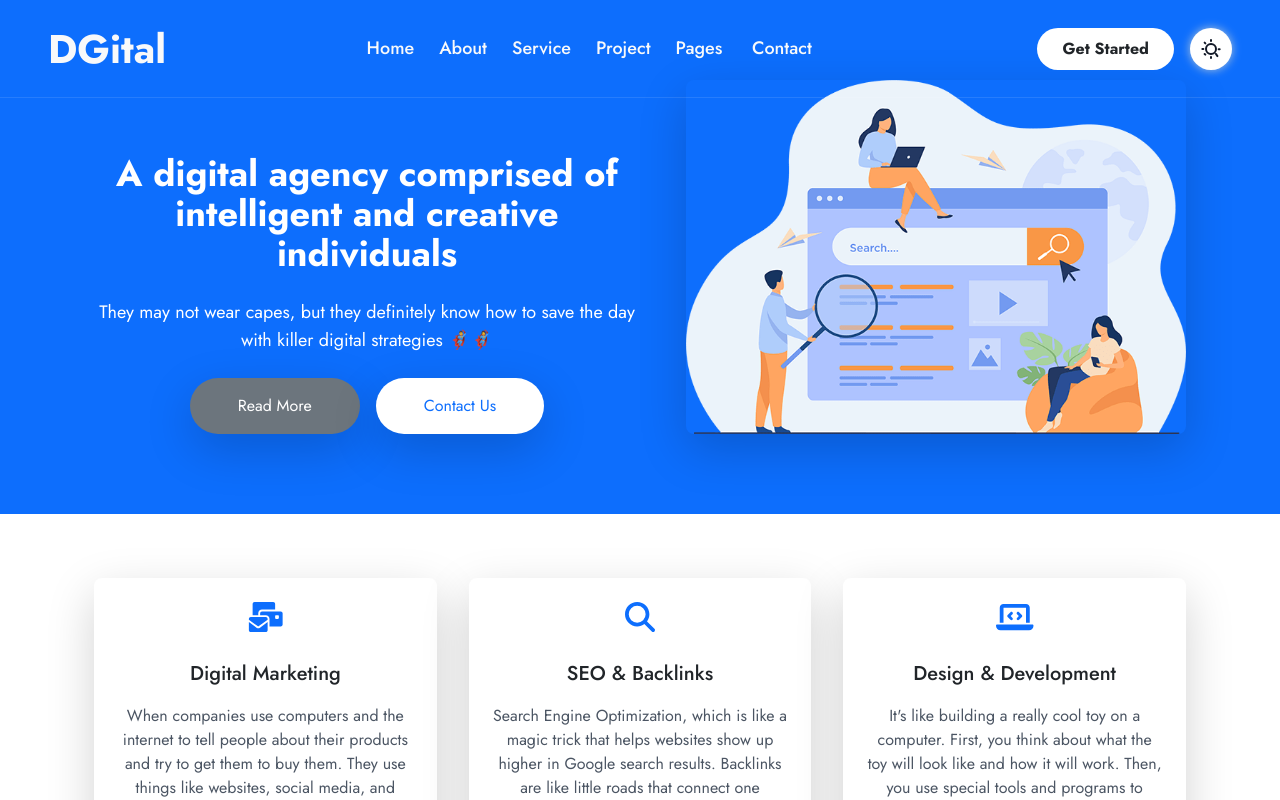
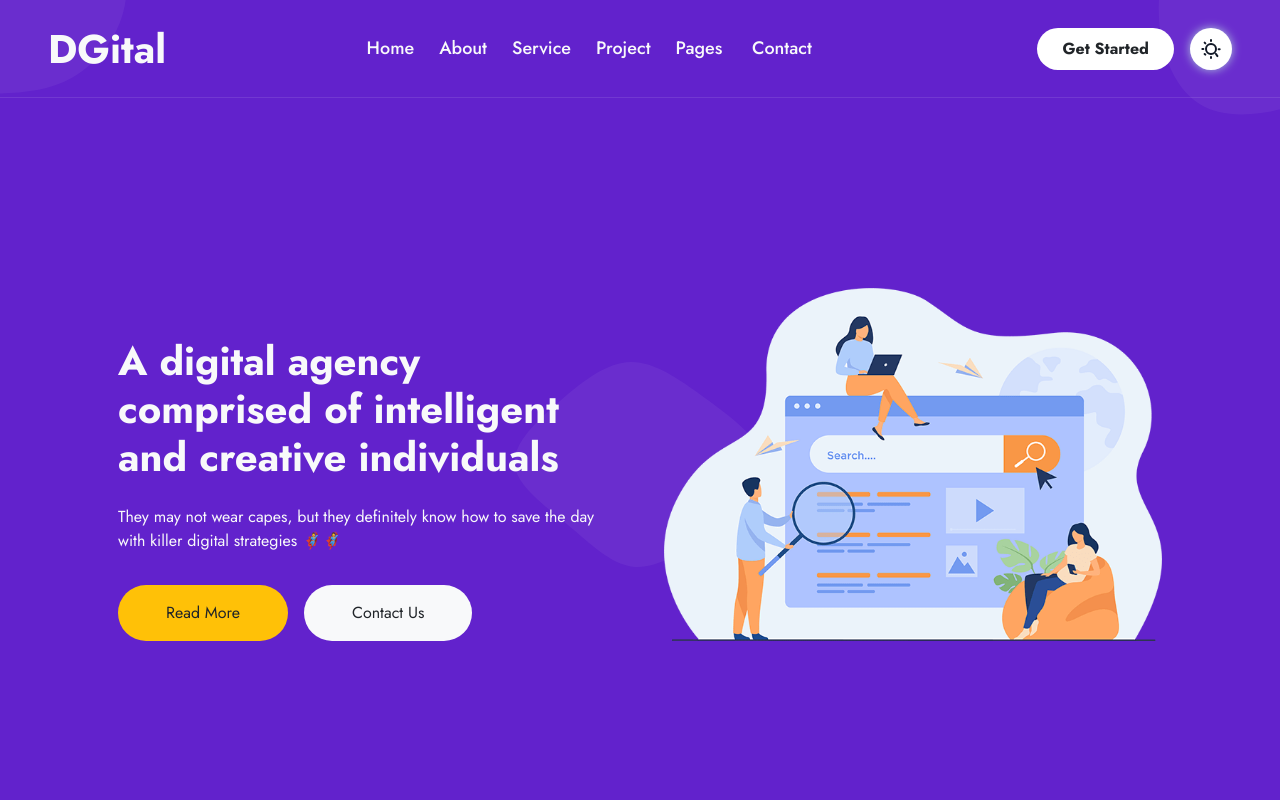
Before and after one commit to BitBarricade/webpage-next, a Next.js app: page / in a window 1280 px wide. Shown: the top 800 px of the page. Built offline with nearby package versions, Linux system fonts and the light colour scheme.

Commit message:
hero section done

```diff
--- a/src/app/about/page.tsx
+++ b/src/app/about/page.tsx
@@ -1,5 +1,5 @@
 import React from "react";
-import Hero from "@/components/Hero";
+import Hero from "@/components/Hero/Hero";
 import Feature from "@/components/Feature";
 import Facts from "@/components/Facts";
 import Team from "@/components/Team";
--- a/src/app/contact/page.tsx
+++ b/src/app/contact/page.tsx
@@ -1,4 +1,4 @@
-import Hero from "@/components/Hero";
+import Hero from "@/components/Hero/Hero";
 import ContactForm from "@/components/ContactForm";
 
 const ContactPage = () => {
--- a/src/app/page.tsx
+++ b/src/app/page.tsx
@@ -1,5 +1,5 @@
 // app/page.tsx
-import Hero from "@/components/Hero";
+import Hero from "@/components/Hero/Hero";
 import Feature from "@/components/Feature";
 import Facts from "@/components/Facts";
 import Service from "@/components/Service";
--- a/src/app/project/page.tsx
+++ b/src/app/project/page.tsx
@@ -1,6 +1,6 @@
 import React from "react";
 
-import Hero from "@/components/Hero";
+import Hero from "@/components/Hero/Hero";
 import ProjectList from "@/components/ProjectList";
 import Footer from "@/components/Footer";
 import Navbar from "@/components/NavBar/NavBar";
--- a/src/app/service/page.tsx
+++ b/src/app/service/page.tsx
@@ -1,4 +1,4 @@
-import Hero from "@/components/Hero";
+import Hero from "@/components/Hero/Hero";
 import Service from "@/components/Service";
 import Newsletter from "@/components/Newsletter";
 import Footer from "@/components/Footer";
--- a/src/app/team/page.tsx
+++ b/src/app/team/page.tsx
@@ -1,5 +1,5 @@
 import React from "react";
-import Hero from "@/components/Hero";
+import Hero from "@/components/Hero/Hero";
 import Team from "@/components/Team";
 import Footer from "@/components/Footer";
 import Navbar from "@/components/NavBar/NavBar";
--- a/src/app/testimonial/page.tsx
+++ b/src/app/testimonial/page.tsx
@@ -1,5 +1,5 @@
 import React from "react";
-import Hero from "@/components/Hero";
+import Hero from "@/components/Hero/Hero";
 import TestimonialList from "@/components/TestimonialList";
 import Footer from "@/components/Footer";
 import Navbar from "@/components/NavBar/NavBar";
--- a/src/components/Hero.tsx
+++ /dev/null
@@ -1,46 +0,0 @@
-import React from "react";
-import Link from "next/link";
-import Image from "next/image";
-
-const Hero: React.FC = () => {
-  return (
-    <div className="bg-primary py-20">
-      <div className="container mx-auto px-4 sm:px-6 lg:px-8">
-        <div className="flex flex-col lg:flex-row lg:items-end lg:justify-between">
-          <div className="lg:w-1/2 text-center lg:text-left">
-            <h1 className="text-white text-4xl font-extrabold mb-4 animate-slideInDown">
-              A digital agency comprised of intelligent and creative individuals
-            </h1>
-            <p className="text-white text-lg mb-6 animate-slideInDown">
-              They may not wear capes, but they definitely know how to save the
-              day with killer digital strategies 🦸‍♂️🦸‍♀️
-            </p>
-            <div className="space-x-4">
-              <Link href="/login" passHref>
-                <span className="inline-block bg-secondary text-white py-3 px-5 rounded-full shadow-lg transform transition hover:scale-105 animate-slideInLeft">
-                  Read More
-                </span>
-              </Link>
-              <Link href="/contact" passHref>
-                <span className="inline-block bg-white text-primary py-3 px-5 rounded-full shadow-lg transform transition hover:scale-105 animate-slideInRight">
-                  Contact Us
-                </span>
-              </Link>
-            </div>
-          </div>
-          <div className="mt-10 lg:mt-0 lg:w-1/2 flex justify-center lg:justify-end">
-            <Image
-              className="rounded-lg shadow-lg transform transition hover:scale-105 animate-zoomIn"
-              src="/img/hero.png"
-              alt="Hero Image"
-              width={500}
-              height={500}
-            />
-          </div>
-        </div>
-      </div>
-    </div>
-  );
-};
-
-export default Hero;
--- /dev/null
+++ b/src/components/Hero/Hero.module.css
@@ -0,0 +1,107 @@
+
+/*** Hero Header ***/
+.heroHeader {
+    margin-bottom: 6rem;
+    padding: 18rem 0;
+    background:
+        url(/img/blob-top-left.png),
+        url(/img/blob-top-right.png),
+        url(/img/blob-bottom-left.png),
+        url(/img/blob-bottom-right.png),
+        url(/img/blob-center.png),
+        url(/img/bg-bottom.png);
+    background-position:
+        left 0px top 0px,
+        right 0px top 0px,
+        left 0px bottom 0px,
+        right 0px bottom 0px,
+        center center,
+        center bottom;
+    background-repeat: no-repeat;
+    background-color: var(--primary-color) !important;
+    transition: background-color 0.3s;
+}
+
+@media (max-width: 991.98px) {
+    .heroHeader {
+        padding: 6rem 0 9rem 0;
+    }
+}
+
+.TextLg {
+    animation-duration: 1s;
+    animation-fill-mode: both;
+    animation-name: slideInDown;
+    color: var(--surface-color) !important;
+    transition: color 0.3s;
+}
+
+.TextSm {
+    animation-duration: 1s;
+    animation-fill-mode: both;
+    animation-name: slideInDown;
+    color: var(--surface-color) !important;
+    transition: color 0.3s;
+}
+
+.ReadMore {
+    animation-duration: 1s;
+    animation-fill-mode: both;
+    animation-name: slideInLeft;
+    background-color: var(--accent-color);
+    color: var(--text-color);
+    border: none;
+    transition: background-color 0.3s, color 0.3s, box-shadow 0.3s;
+}
+.ReadMore:hover, .ReadMore:active {
+    background-color: var(--accent-color);
+    color: var(--text-color);
+}
+
+.ContactUs {
+    animation-duration: 1s;
+    animation-fill-mode: both;
+    animation-name: slideInRight;
+    background-color: var(--surface-color);
+    color: var(--text-color);
+    border: none;
+    transition: background-color 0.3s, color 0.3s, box-shadow 0.3s;
+}
+
+.ContactUs:hover, .ContactUs:active {
+    background-color: var(--surface-color);
+    color: var(--text-color);
+}
+
+@keyframes slideInDown {
+    0% {
+        transform: translate3d(0, -100%, 0);
+        visibility: visible;
+    }
+
+    100% {
+        transform: translateZ(0);
+    }
+}
+
+@keyframes slideInLeft {
+    0% {
+        transform: translate3d(-100%, 0, 0);
+        visibility: visible;
+    }
+
+    100% {
+        transform: translateZ(0);
+    }
+}
+
+@keyframes slideInRight {
+    0% {
+        transform: translate3d(100%, 0, 0);
+        visibility: visible;
+    }
+
+    100% {
+        transform: translateZ(0);
+    }
+}
--- /dev/null
+++ b/src/components/Hero/Hero.tsx
@@ -0,0 +1,26 @@
+import React from "react";
+import Link from "next/link";
+import Image from "next/image";
+import Styles from "./Hero.module.css";
+
+const Hero: React.FC = () => {
+  return (
+    <div className={`container-xxl bg-primary hero-header ${Styles.heroHeader}`}>
+      <div className="container px-lg-5">
+        <div className="row g-5 align-items-end">
+          <div className="col-lg-6 text-center text-lg-start">
+            <h1 className={`text-white mb-4 ${Styles.TextLg}`}>A digital agency comprised of intelligent and creative individuals</h1>
+            <p className={`text-white pb-3 ${Styles.TextSm}`}>They may not wear capes, but they definitely know how to save the day with killer digital strategies 🦸‍♂️🦸‍♀️</p>
+            <Link href="/login" className={`btn btn-secondary py-sm-3 px-sm-5 rounded-pill me-3 ${Styles.ReadMore}`}>Read More</Link>
+            <Link href="/contact" className={`btn btn-light py-sm-3 px-sm-5 rounded-pill ${Styles.ContactUs}`}>Contact Us</Link>
+          </div>
+          <div className="col-lg-6 text-center text-lg-start">
+            <Image className="img-fluid animated zoomIn" src="/img/hero.png" alt="hero illustration" width={500} height={500}/>
+          </div>
+        </div>
+      </div>
+    </div>
+  );
+};
+
+export default Hero;
```
